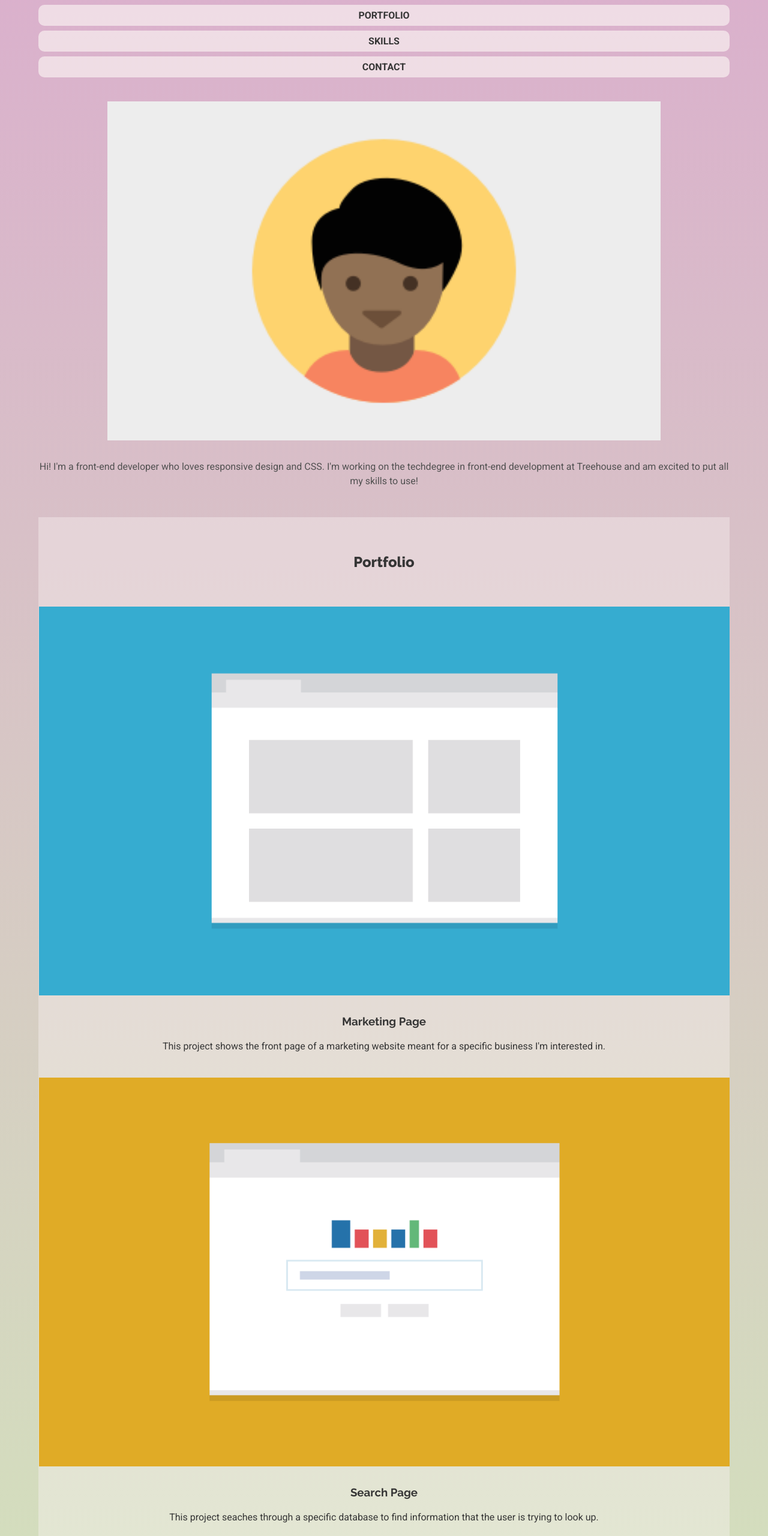
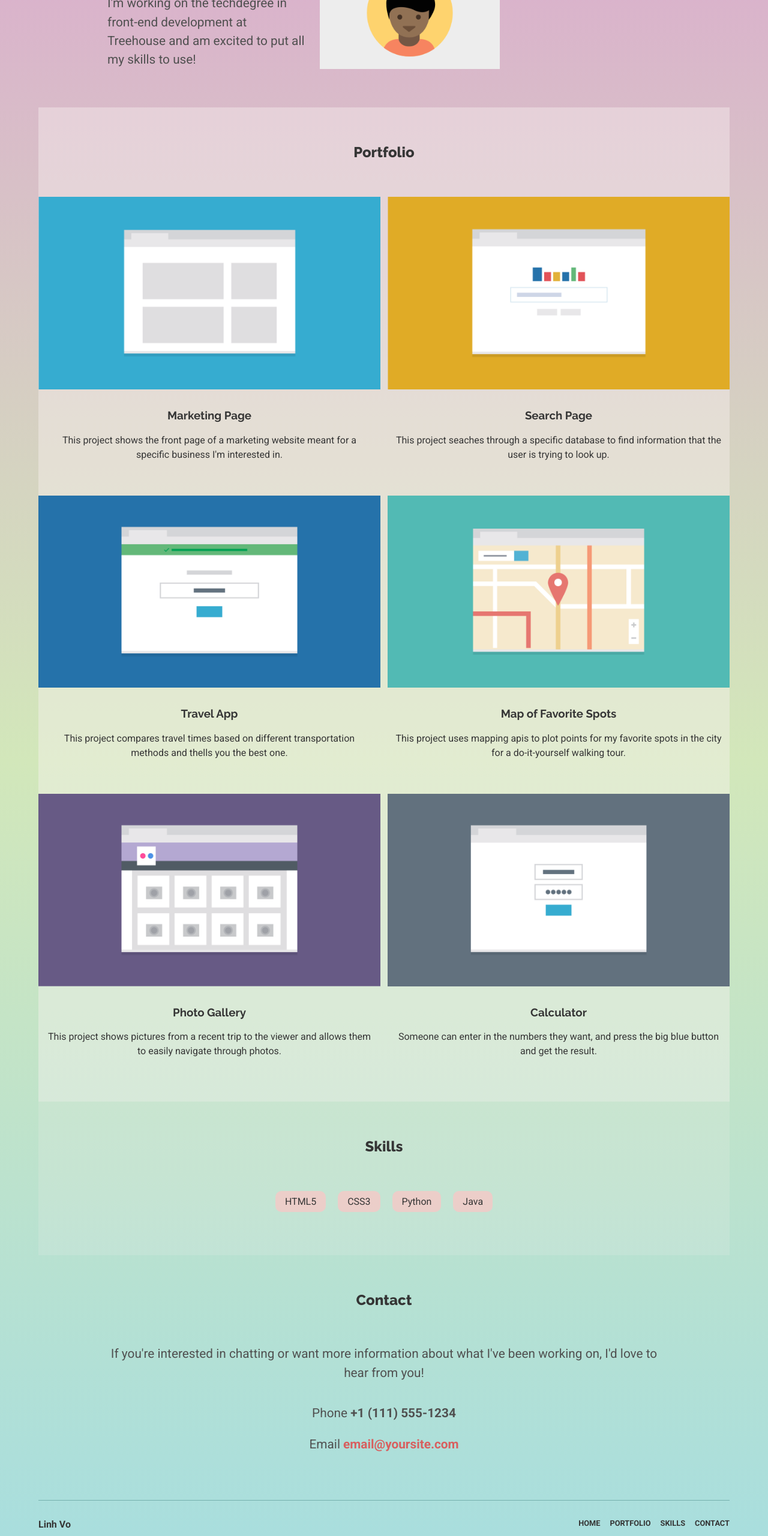
Before and after one commit to linhhvo/Responsive-layout, a plain HTML site: page index.html in a window 1280 px wide. Shown: the part 120-2680 px from the top of the page at 60% size. Drawn offline with Linux system fonts and the light colour scheme; a web font is replaced by a local one.

Commit message:
Update files

```diff
--- a/css/styles.css
+++ b/css/styles.css
@@ -26,11 +26,13 @@ h3 {
   font-family: Raleway;
 }
 
+/* Header styles */
+
 .main-nav {
   margin: 0 auto;
 }
 .name {
-  font: bold 2.5em Fondamento, sans-serif;
+  font: bold 2em Fondamento, sans-serif;
   margin: 0.5em auto;
 }
 
@@ -45,7 +47,7 @@ ul {
   background-color: rgba(250, 241, 241, 0.685);
   font-weight: 900;
   padding: 0.5em 0;
-  margin: 0.5rem auto;
+  margin: 0.25rem auto;
   border-radius: 10px;
 }
 
@@ -53,21 +55,34 @@ ul {
   color: rgba(172, 40, 172, 0.822);
 }
 
-header {
-  margin: 0 auto 3em;
-}
-
 header img {
-  width: 80%;
-  margin: 2em 0 0.75em;
+  width: 70%;
+  max-width: 300px;
+  margin-top: 2.5em;
 }
 
 .light-text {
   color: rgb(80, 80, 80);
 }
 
+.introduction {
+  margin: 1.25em 0 3em;
+}
+
+/* Main content styles */
+
 main img {
   max-width: 100%;
+}
+
+section {
+  padding-bottom: 3.5em;
+}
+
+.section-heading {
+  padding: 2.5em 0 2.5em;
+  font-weight: 800;
+  margin: 0;
 }
 
 #portfolio {
@@ -77,23 +92,15 @@ main img {
 }
 
 article {
-  /* width: 90%; */
-  margin: 0 auto;
+  margin-bottom: 2.5em;
 }
 
 article p {
-  margin: 0 auto 2.5em;
   padding: 0 0.75em;
 }
 
-.section-heading {
-  padding: 2.5em 0 2.5em;
-  font-weight: 800;
-  margin: 0;
-}
-
 .article-heading {
-  padding-top: 0.5em;
+  margin-top: 1.5em;
 }
 
 .skills-list li {
@@ -101,19 +108,15 @@ article p {
   background-color: rgba(252, 198, 198, 0.705);
   padding: 0.5em 1em;
   display: inline-block;
-  margin: 0 0.05em;
+  margin: 0 0.5em 1em;
   border-radius: 10px;
 }
 
 #skills {
-  padding-bottom: 3.5em;
   background-color: rgba(250, 241, 241, 0.144);
 }
 
 #contact {
-  /* width: 90%; */
-  margin: 0 auto;
-  padding-bottom: 3.5em;
   border-bottom: solid 1px rgb(117, 177, 174);
 }
 
@@ -124,19 +127,128 @@ article p {
   color: rgb(12, 95, 81);
 }
 
+.contact-text {
+  margin: 0 0 1.75em;
+}
+
+/* Footer styles */
+
 .footer {
-  font-weight: bold;
+  font-weight: 700;
 }
 
 .footer p {
   float: left;
-  margin: 20px 0;
-  font-size: 1.2rem;
+  line-height: 3em;
 }
 
-.footer a {
+.footer-nav {
   float: right;
-  margin: 25px 0 15px;
+  margin: 1.5em 0;
   text-transform: uppercase;
   font-size: 0.8rem;
+  list-style: none;
+  text-align: right;
+  line-height: 3em;
+
 }
+
+.footer-nav li {
+  display: inline-block;
+  margin-left: 1em;
+}
+
+.footer-list {
+  display: none;
+}
+
+/* Tablet screen styles */
+
+@media screen and (min-width: 750px) {
+  .nav {
+    display: flex;
+    width: 60%;
+  }
+
+  .nav li {
+    background: none;
+  }
+
+  .profile {
+    display: flex;
+    flex-direction: row-reverse;
+    margin: 3em 0 4em;
+ }
+
+  .introduction {
+    font-size: 1.3em;
+    text-align: left;
+    padding-right: 1em;
+    margin: 0;
+  }
+
+  .profile-img {
+    margin: 0;
+  }
+
+  .grid {
+    display: grid;
+    grid-template-columns: repeat(2, 1fr);
+    column-gap: 0.75em;
+  }
+
+  .contact-info {
+    max-width: 80%;
+    margin: 0 auto;
+    font-size: 1.3em;
+  }
+
+  .back-to-top {
+    display: none;
+  }
+
+.footer-list {
+  display: inline-block;
+}
+
+footer {
+  height: 150px;
+}
+
+/* Desktop screen styles */
+
+@media screen and (min-width: 1000px) {
+  header {
+    /* display: grid;
+    grid-template-columns: 1fr 1fr;
+    grid-template-rows: 0.5fr 2.5fr;
+    margin-top: 3em; */
+  }
+
+  .name {
+    float: left;
+  }
+
+  .main-nav {
+    /* justify-self: end;
+    align-self: center;
+    margin: 0; */
+    float: right;
+  }
+
+  .nav {
+    margin: 0;
+    width: 100%;
+  }
+
+  .nav li {
+    padding: 0 0 0 2em;
+    margin: 0;
+  }
+
+  .name {
+    justify-self: start;
+    margin: 0;
+    align-self: center;
+  }
+}
--- a/index.html
+++ b/index.html
@@ -3,11 +3,12 @@
   <head>
     <meta charset="UTF-8" />
     <meta name="viewport" content="width=device-width, initial-scale=1.0" />
-    <link rel="stylesheet" href="css/styles.css" />
+
     <link
       rel="stylesheet"
       href="https://fonts.googleapis.com/css?family=Roboto:300,400,500,700|Raleway:700,800,900|Fondamento"
     />
+    <link rel="stylesheet" href="css/styles.css" />
     <title>Linh Vo</title>
   </head>
 
@@ -29,7 +30,7 @@
           alt="a picture of the student"
           class="profile-img"
         />
-        <p class="light-text">
+        <p class="light-text introduction">
           Hi! I'm a front-end developer who loves responsive design and CSS. I'm
           working on the techdegree in front-end development at Treehouse and am
           excited to put all my skills to use!
@@ -40,12 +41,16 @@
     <main>
       <section id="portfolio">
         <h2 class="section-heading">Portfolio</h2>
+        <div class="grid">
           <article class="marketing">
-          <img src="images/portfolio-1.png" alt="marketing page illustration" />
+            <img
+              src="images/portfolio-1.png"
+              alt="marketing page illustration"
+            />
             <h3 class="article-heading">Marketing Page</h3>
             <p>
-            This project shows the front page of a marketing website meant for a
-            specific business I'm interested in.
+              This project shows the front page of a marketing website meant for
+              a specific business I'm interested in.
             </p>
           </article>
 
@@ -53,8 +58,8 @@
             <img src="images/portfolio-2.png" alt="search page illustration" />
             <h3 class="article-heading">Search Page</h3>
             <p>
-            This project seaches through a specific database to find information
-            that the user is trying to look up.
+              This project seaches through a specific database to find
+              information that the user is trying to look up.
             </p>
           </article>
 
@@ -62,8 +67,8 @@
             <img src="images/portfolio-3.png" alt="travel app illustration" />
             <h3 class="article-heading">Travel App</h3>
             <p>
-            This project compares travel times based on different transportation
-            methods and thells you the best one.
+              This project compares travel times based on different
+              transportation methods and thells you the best one.
             </p>
           </article>
 
@@ -71,8 +76,8 @@
             <img src="images/portfolio-4.png" alt="map page illustration" />
             <h3 class="article-heading">Map of Favorite Spots</h3>
             <p>
-            This project uses mapping apis to plot points for my favorite spots
-            in the city for a do-it-yourself walking tour.
+              This project uses mapping apis to plot points for my favorite
+              spots in the city for a do-it-yourself walking tour.
             </p>
           </article>
 
@@ -93,6 +98,7 @@
               button and get the result.
             </p>
           </article>
+        </div>
       </section>
 
       <section id="skills">
@@ -107,8 +113,8 @@
 
       <section id="contact">
         <h2 class="section-heading">Contact</h2>
-        <div class="light-text">
-          <p>
+        <div class="light-text contact-info">
+          <p class="contact-text">
             If you're interested in chatting or want more information about what
             I've been working on, I'd love to hear from you!
           </p>
@@ -125,7 +131,17 @@
 
     <footer class="footer">
       <p>Linh Vo</p>
-      <a href="#">Back to top</a>
+
+      <ul class="footer-nav">
+        <li><a class="back-to-top" href="#">Back to top</a></li>
+
+        <div class="footer-list">
+          <li><a href="#">Home</a></li>
+          <li><a href="#portfolio">Portfolio </a></li>
+          <li><a href="#skills">Skills</a></li>
+          <li><a href="#contact">Contact</a></li>
+        </div>
+      </ul>
     </footer>
   </body>
 </html>
```
Lines whose indentation alone changed are shown as unchanged.
